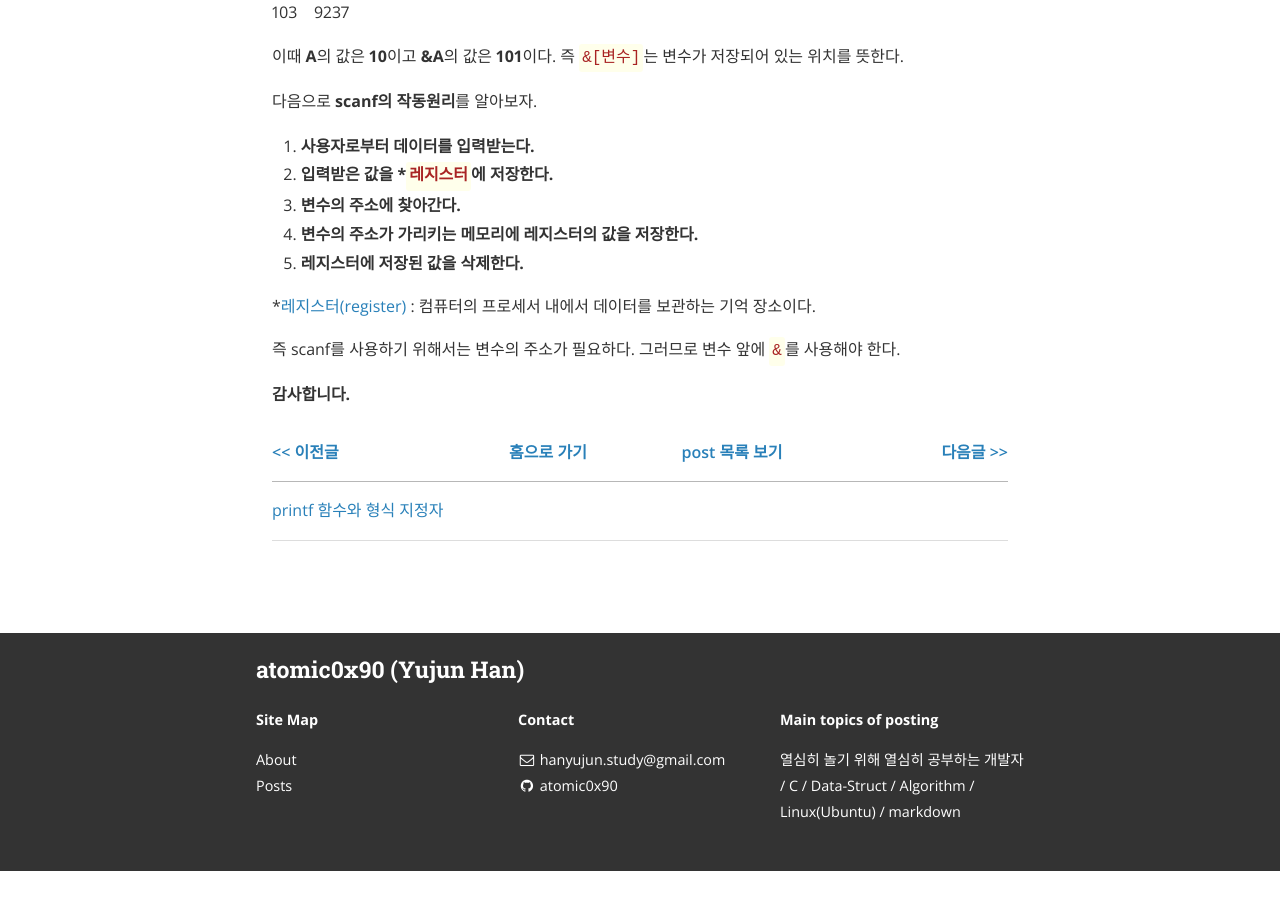
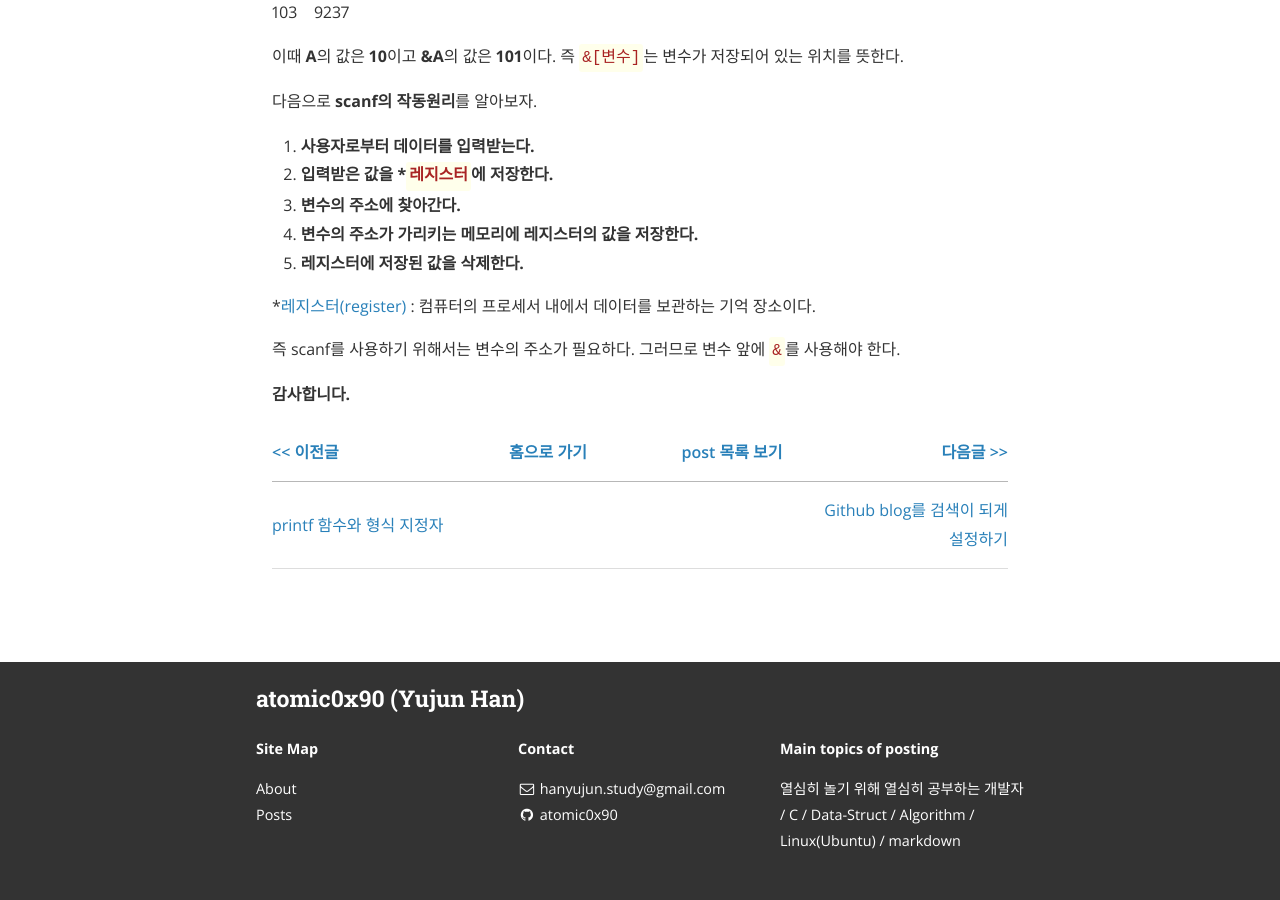
Before and after one commit to atomic0x90/atomic0x90.github.io, a Jekyll site: the page built from _posts/2019-06-05-scanf-format.markdown, in a window 1280 px wide and 900 px high, scrolled down 3211 px. Built offline with Jekyll 4.4.1, drawn with Linux system fonts in a browser that asks for light colours; nearby versions of some CDN libraries; comment, search, counter and statistics services are not loaded; before the commit the page ends 4082 px from its top, so only the background shows below that.

Commit message:
Update next post link

```diff
--- a/_posts/2019-06-05-scanf-format.markdown
+++ b/_posts/2019-06-05-scanf-format.markdown
@@ -149,7 +149,7 @@ scanf에 &를 사용하는 이유를 알기 위해서는 메모리의 주소에
 
 [\<\< 이전글][3]		|[홈으로 가기][4]	|[post 목록 보기][5]	|[다음글 \>\>][6]
 ------				|:------:		|:------:		|------:
-[printf 함수와 형식 지정자][3]	|			|			|
+[printf 함수와 형식 지정자][3]	|			|			|[Github blog를 검색이 되게 설정하기][6]
 
 
 
@@ -159,7 +159,7 @@ scanf에 &를 사용하는 이유를 알기 위해서는 메모리의 주소에
 [3]: https://atomic0x90.github.io/c-language/2019/06/04/printf-format.html "출력 함수와 형식 지정자"
 [4]: https://atomic0x90.github.io/ "home"
 [5]: https://atomic0x90.github.io/posts/ "posts"
-[6]: https://atomic0x90.github.io/c-language/2019/06/05/scanf-format.html "현재 페이지"
+[6]: https://atomic0x90.github.io/jekyll/2019/06/06/Registration-github-blog-search.html "Github blog를 검색이 되게 설정하기"
 
 
 
```
